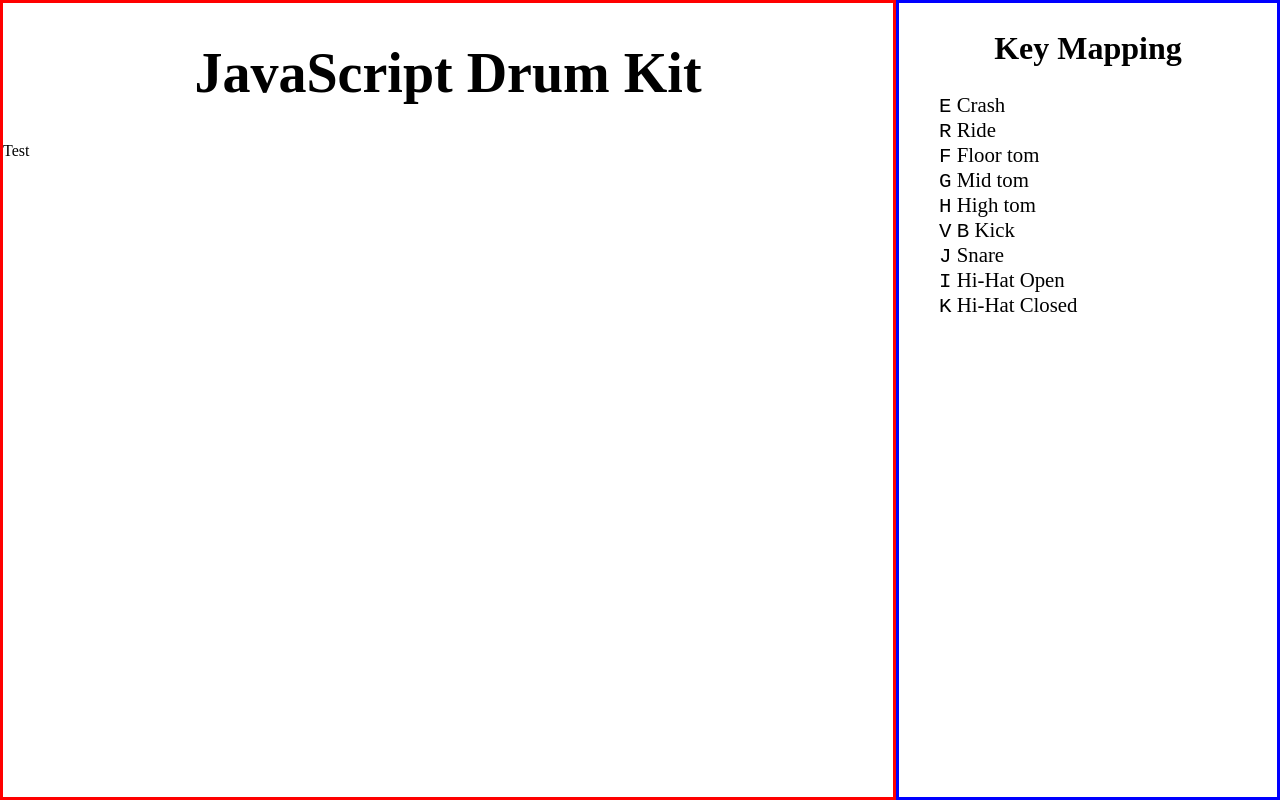
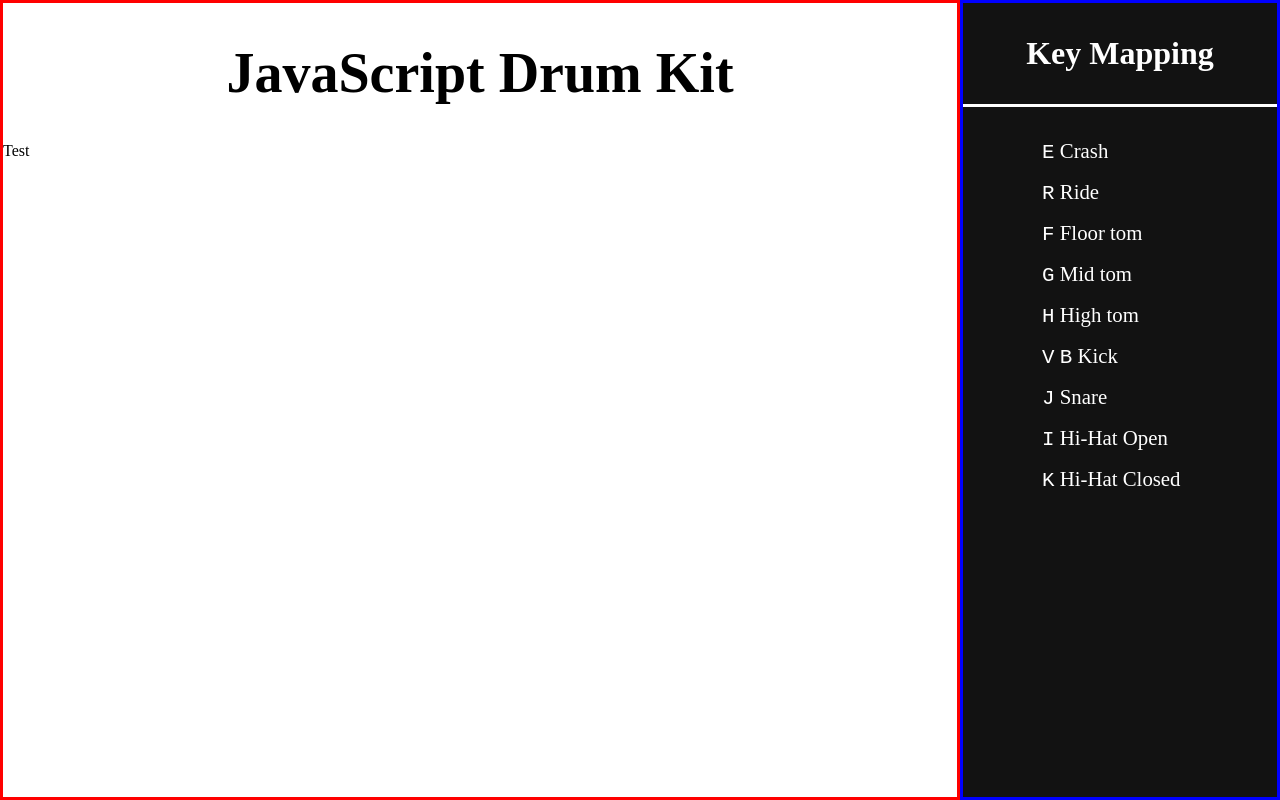
Before and after one commit to kentshenlim/JavaScript-Weekly-Project, a website: page 20230213_Drum/index.html in a window 1280 px wide. Drawn offline with Linux system fonts and the light colour scheme.

Commit message:
Partition CSS

```diff
--- a/20230213_Drum/style.css
+++ b/20230213_Drum/style.css
@@ -1,8 +1,11 @@
+/* General customization ---------------------------------------------------- */
 * {
   box-sizing: border-box;
   --big-font-size: 3.5rem;
   --medium-font-size: 2rem;
   --small-font-size: 1.3rem;
+  --black: hsl(0deg 0% 7%);
+  --white: hsl(0deg 0% 100%);
 }
 
 :root,
@@ -11,6 +14,7 @@ body {
   padding: 0;
 }
 
+/* General layout ----------------------------------------------------------- */
 body {
   width: max(100vw, 1000px);
   height: max(100vh, 600px);
@@ -18,26 +22,20 @@ body {
 }
 
 div.left {
-  width: 70%;
+  width: 75%;
   height: 100%;
   border: solid red 3px;
 }
 
 div.right {
-  width: 30%;
+  width: 25%;
   height: 100%;
   border: solid blue 3px;
+  background-color: var(--black);
+  color: var(--white);
 }
 
-ul.key-mapping {
-  margin: 0;
-}
-
-ul.key-mapping li {
-  list-style: none;
-  font-size: var(--small-font-size);
-}
-
+/* General typography ------------------------------------------------------- */
 h1,
 h2 {
   text-align: center;
@@ -47,6 +45,31 @@ h1 {
   font-size: var(--big-font-size);
 }
 
-h2 {
+.right h2 {
   font-size: var(--medium-font-size);
+  border-bottom: solid var(--white) 3px;
+  padding: 2rem;
+  margin: 0; /* Between the header and the list */
 }
+
+/* Right panel styling ------------------------------------------------------ */
+ul.key-mapping {
+  margin: 0;
+  width: 70%;
+  margin: 0 auto; /* To center the mappings; don't use text-align center */
+  color: var(--white);
+}
+
+ul.key-mapping li {
+  list-style: none;
+  font-size: var(--small-font-size);
+  color: var(--white);
+}
+
+ul.key-mapping li:not(:first-child) {
+  margin-top: 1rem;
+}
+
+.right ul {
+  padding: 2rem;
+}
```
